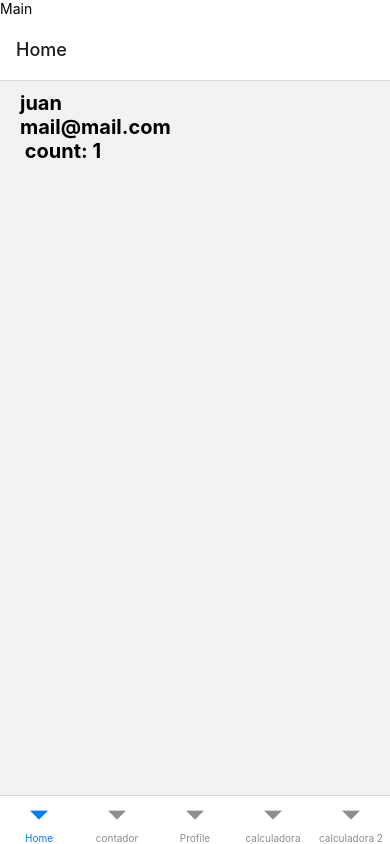
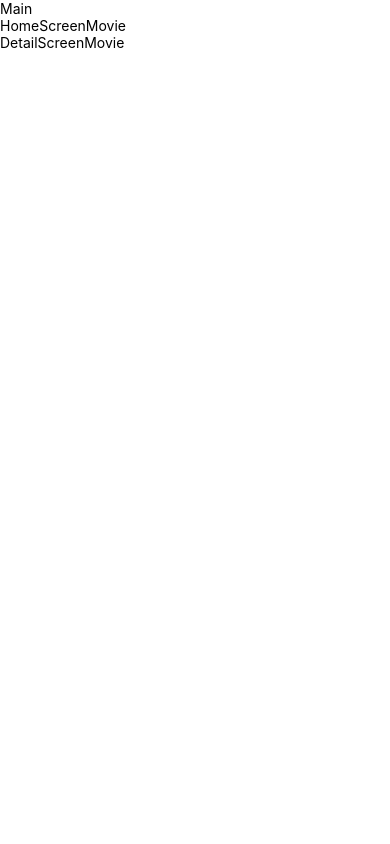
Before and after one commit to javieraizq88/react-native-android1, a React Native app: screen / in a window 390 px wide. Built offline with nearby package versions, Linux system fonts and the light colour scheme.

Commit message:
MovieeApp con 2 componentes llamados desde MovieApp.tsx

```diff
--- a/index.js
+++ b/index.js
@@ -4,7 +4,9 @@
 
 import {AppRegistry} from 'react-native';
 // import {App} from './src/App';
-import {Main} from './src/Main'
+// import {Main} from './src/Main'
+
 import {name as appName} from './app.json';
+import { MovieApp } from './src/MovieApp';
 
-AppRegistry.registerComponent(appName, () => Main);
+AppRegistry.registerComponent(appName, () => MovieApp);
--- /dev/null
+++ b/src/MovieApp.tsx
@@ -0,0 +1,16 @@
+import { Text, View } from "react-native"
+import { BottomTabsNavigator } from "./zustand/presentation/navigators/BottomTabsNavigator"
+import { NavigationContainer } from "@react-navigation/native"
+import { HomeScreenMovie } from "./moviesApp/presentation/screens/home/HomeScreen"
+import { DetailScreenMovie } from "./moviesApp/presentation/screens/details/DetailsScreenMovie"
+
+export const MovieApp = () => {
+    return (
+        <NavigationContainer>
+            <Text>Main</Text>
+
+            <HomeScreenMovie />
+            <DetailScreenMovie />
+        </NavigationContainer>
+    )
+}
--- /dev/null
+++ b/src/moviesApp/presentation/screens/details/DetailsScreenMovie.tsx
@@ -0,0 +1,10 @@
+import { View, Text } from "react-native"
+
+export const DetailScreenMovie =() => {
+    return(
+        <View>
+            <Text>DetailScreenMovie</Text>
+
+        </View>
+    )
+}
--- /dev/null
+++ b/src/moviesApp/presentation/screens/home/HomeScreen.tsx
@@ -0,0 +1,10 @@
+import { View, Text } from "react-native"
+
+export const HomeScreenMovie =() => {
+    return(
+        <View>
+            <Text>HomeScreenMovie</Text>
+
+        </View>
+    )
+}
```
